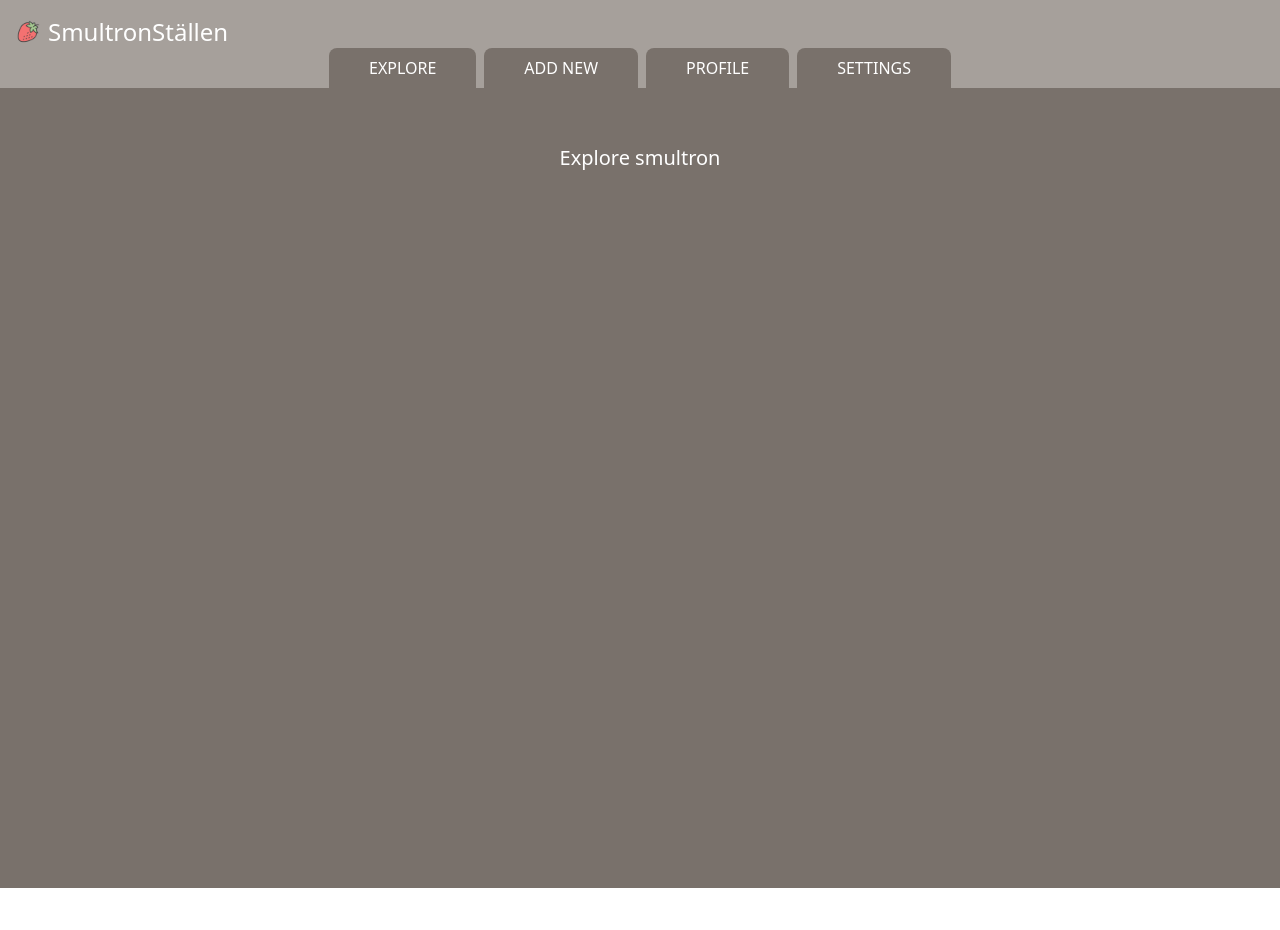
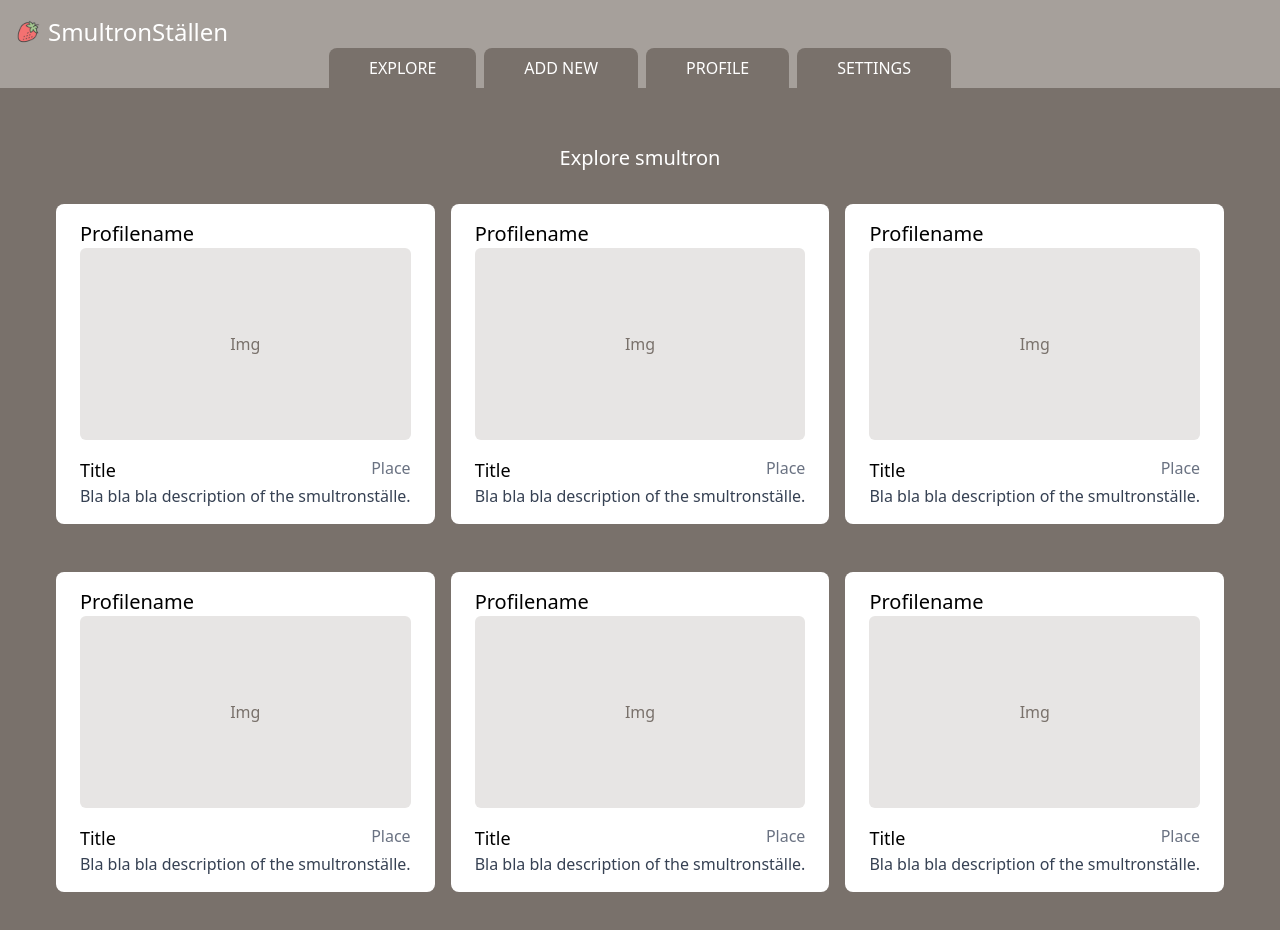
Before and after one commit to Kajsa99/projektUnited, a React (Vite) app in the folder frontend/: page / in a window 1280 px wide. Shown: the top 930 px of the page. Before the commit the page ends 888 px from the top, so only its background shows below. Built offline with nearby package versions, Linux system fonts and the light colour scheme.

Commit message:
created smultron card component

```diff
--- /dev/null
+++ b/frontend/components/smultroncard.jsx
@@ -0,0 +1,19 @@
+export function SmultronCard() {
+    return (
+        <>
+            <div className="max-w-sm rounded-lg bg-white my-4 px-6 py-4">
+                <h2 className="text-xl text-black">Profilename</h2>
+                <div className="bg-stone-200 max-w-sm h-48 rounded-md mb-4 flex items-center justify-center text-stone-500">
+                    Img
+                </div>
+                <div className="flex justify-between">
+                    <h3 className="text-lg text-black">Title</h3>
+                    <h3 className="text-md text-gray-500">Place</h3>
+                </div>
+                <p className="text-gray-700 text-base">
+                    Bla bla bla description of the smultronställe.
+                </p>
+            </div>
+        </>
+    );
+}
--- a/frontend/src/App.jsx
+++ b/frontend/src/App.jsx
@@ -1,18 +1,26 @@
 import "./App.css";
 import { Navbar } from "../components/navbar.jsx";
+import { SmultronCard } from "../components/smultroncard.jsx";
 
 function App() {
     return (
-        <>
         <div>
             <Navbar />
             <div className="flex flex-col p-10 bg-stone-500 text-white min-h-screen">
                 <h1 className="flex m-4 text-xl justify-center">
                     Explore smultron
                 </h1>
+
+                <div className="w-full flex flex-wrap gap-4 justify-center">
+                    <SmultronCard />
+                    <SmultronCard />
+                    <SmultronCard />
+                    <SmultronCard />
+                    <SmultronCard />
+                    <SmultronCard />
                 </div>
             </div>
-        </>
+        </div>
     );
 }
 
```
Lines whose indentation alone changed are shown as unchanged.
